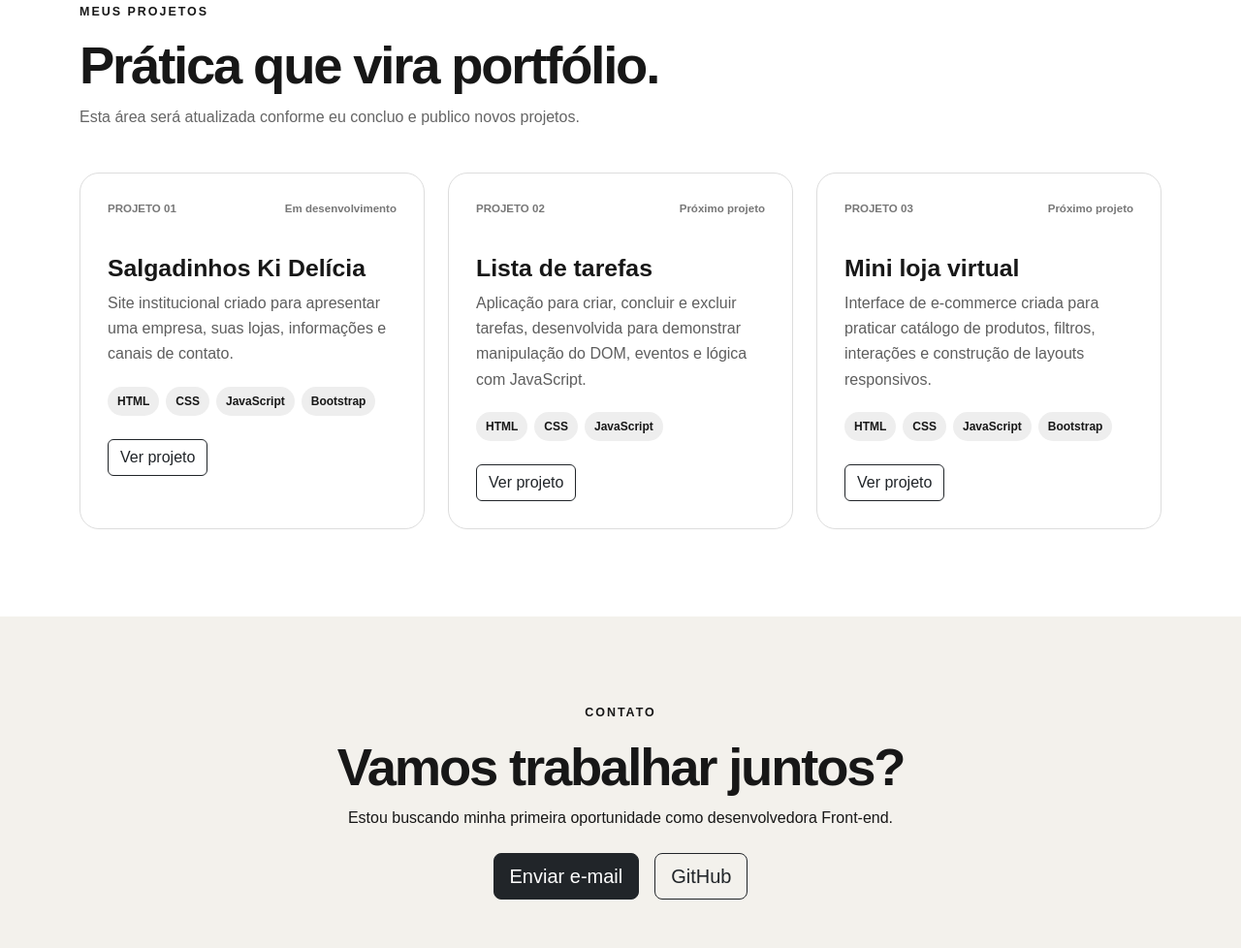
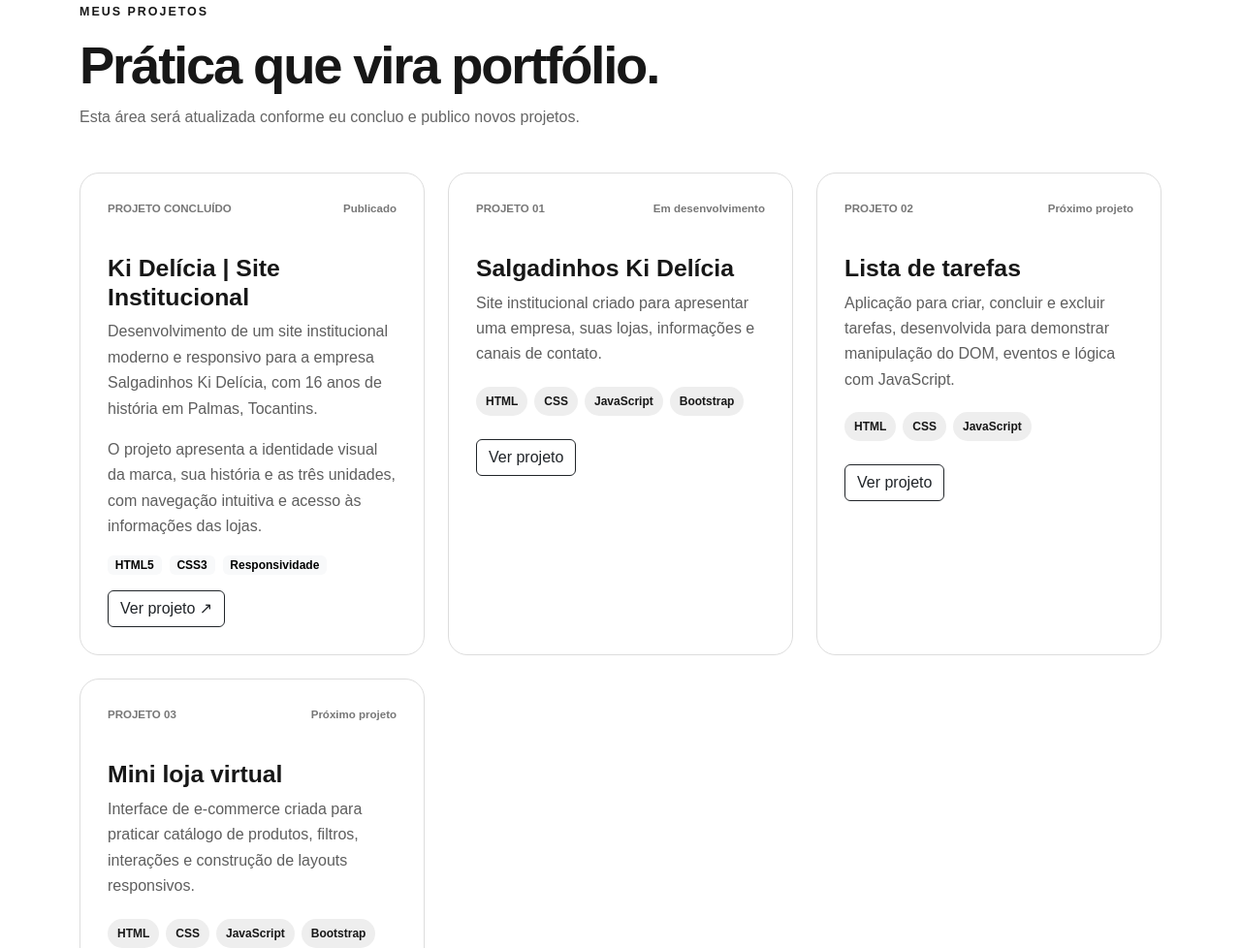
Before and after one commit to thaysnunes-dev/meu-portfolio, a plain HTML site: page index.html in a window 1280 px wide. Shown: the part 1902-2880 px from the top of the page at 97% size. Drawn offline with nearby package versions, Linux system fonts and the light colour scheme.

Commit message:
Add project card for Ki Delícia website
Added a new project card for 'Ki Delícia | Site Institucional' with details about the project, its features, and a link to view it.

```diff
--- a/index.html
+++ b/index.html
@@ -145,6 +145,47 @@
         </div>
 
         <div class="row g-4">
+
+<div class="col-lg-4 col-md-6">
+  <article class="project-card h-100">
+    <div class="project-top">
+      <span>PROJETO CONCLUÍDO</span>
+      <span class="project-status">Publicado</span>
+    </div>
+
+    <h3>Ki Delícia | Site Institucional</h3>
+
+    <p>
+      Desenvolvimento de um site institucional
+      moderno e responsivo para a empresa
+      Salgadinhos Ki Delícia, com 16 anos
+      de história em Palmas, Tocantins.
+    </p>
+
+    <p>
+      O projeto apresenta a identidade visual
+      da marca, sua história e as três unidades,
+      com navegação intuitiva e acesso
+      às informações das lojas.
+    </p>
+
+    <div class="d-flex flex-wrap gap-2 mb-3">
+      <span class="badge text-bg-light">HTML5</span>
+      <span class="badge text-bg-light">CSS3</span>
+      <span class="badge text-bg-light">Responsividade</span>
+    </div>
+
+    <a
+      href="https://thaysnunes-dev.github.io/site-ki-delicia/"
+      target="_blank"
+      rel="noopener noreferrer"
+      class="btn btn-outline-dark"
+    >
+      Ver projeto ↗
+    </a>
+  </article>
+</div>
+
           <div class="col-lg-4 col-md-6">
             <article class="project-card">
               <div class="project-top">
```
